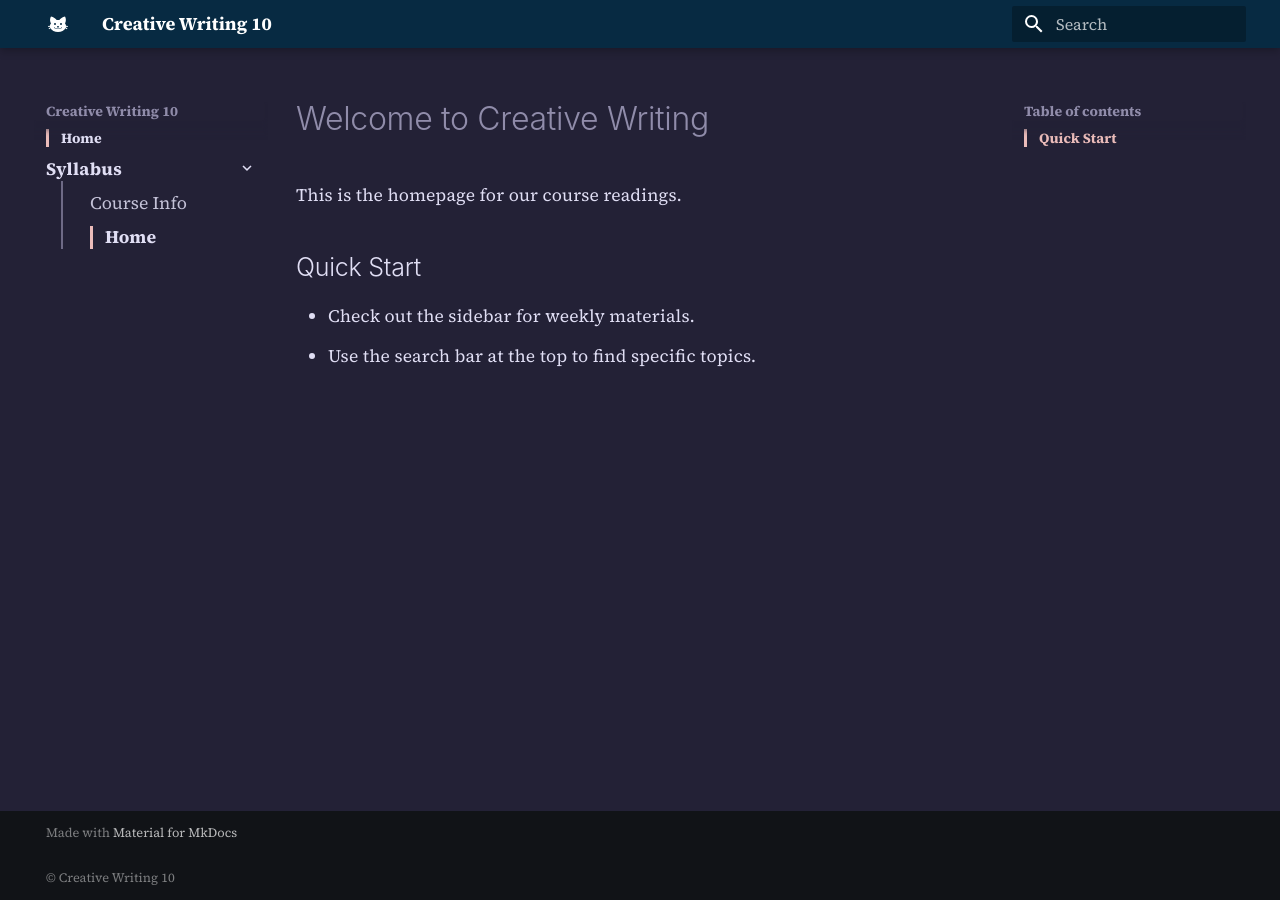
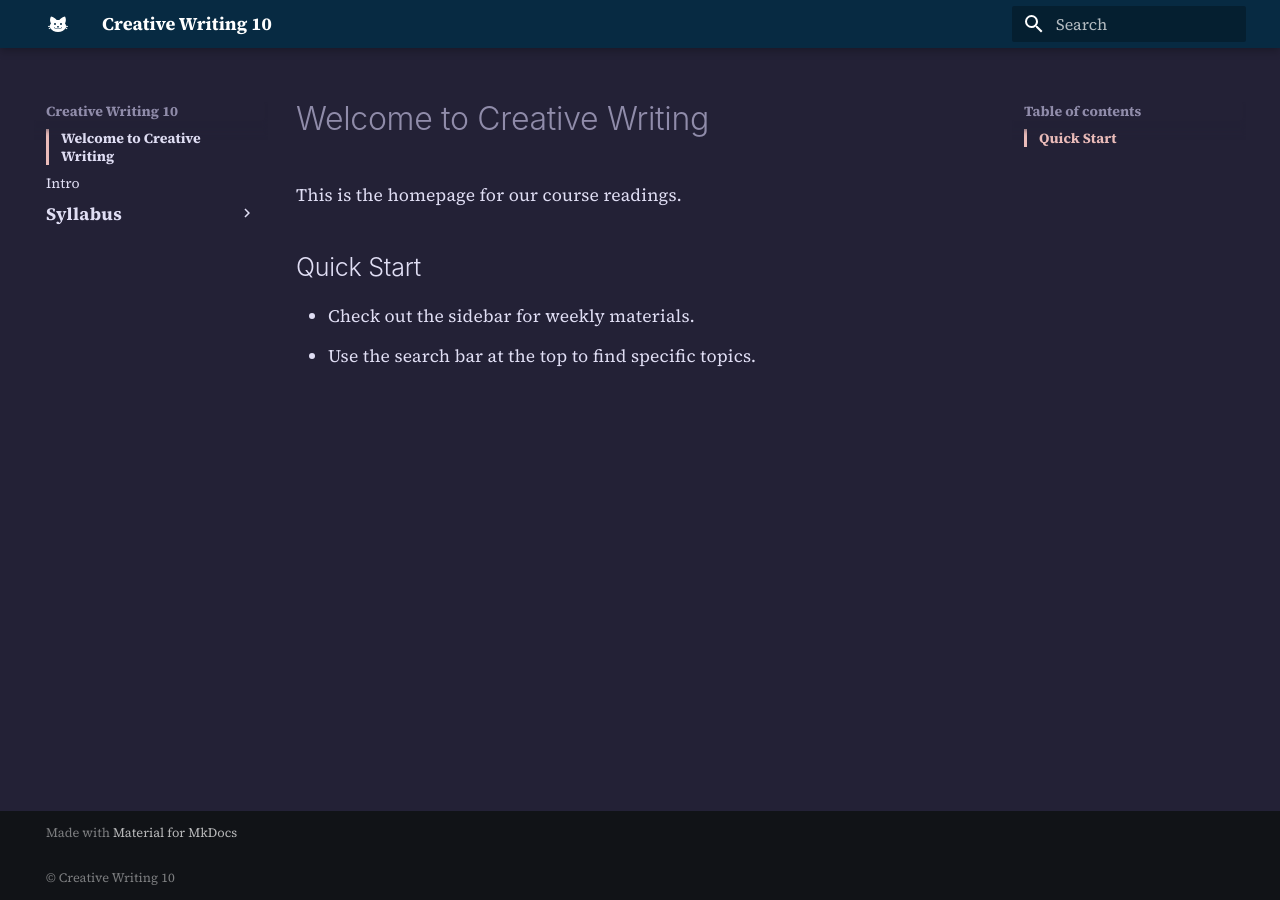
Before and after one commit to mickeybalili/cw10, an MkDocs documentation site: the page built from docs/index.md, in a window 1280 px wide. Built offline with MkDocs 1.6.1 and Material for MkDocs 9.7.7, drawn with Linux system fonts in a browser that asks for light colours.

Commit message:
Update mkdocs.yml

```diff
--- a/mkdocs.yml
+++ b/mkdocs.yml
@@ -22,9 +22,3 @@ theme:
 
 extra_css:
   - stylesheets/extra.css
-
-nav:
-  - Home: index.md
-  - Syllabus:
-      - Course Info: intro.md
-      - Sample: index.md
```
